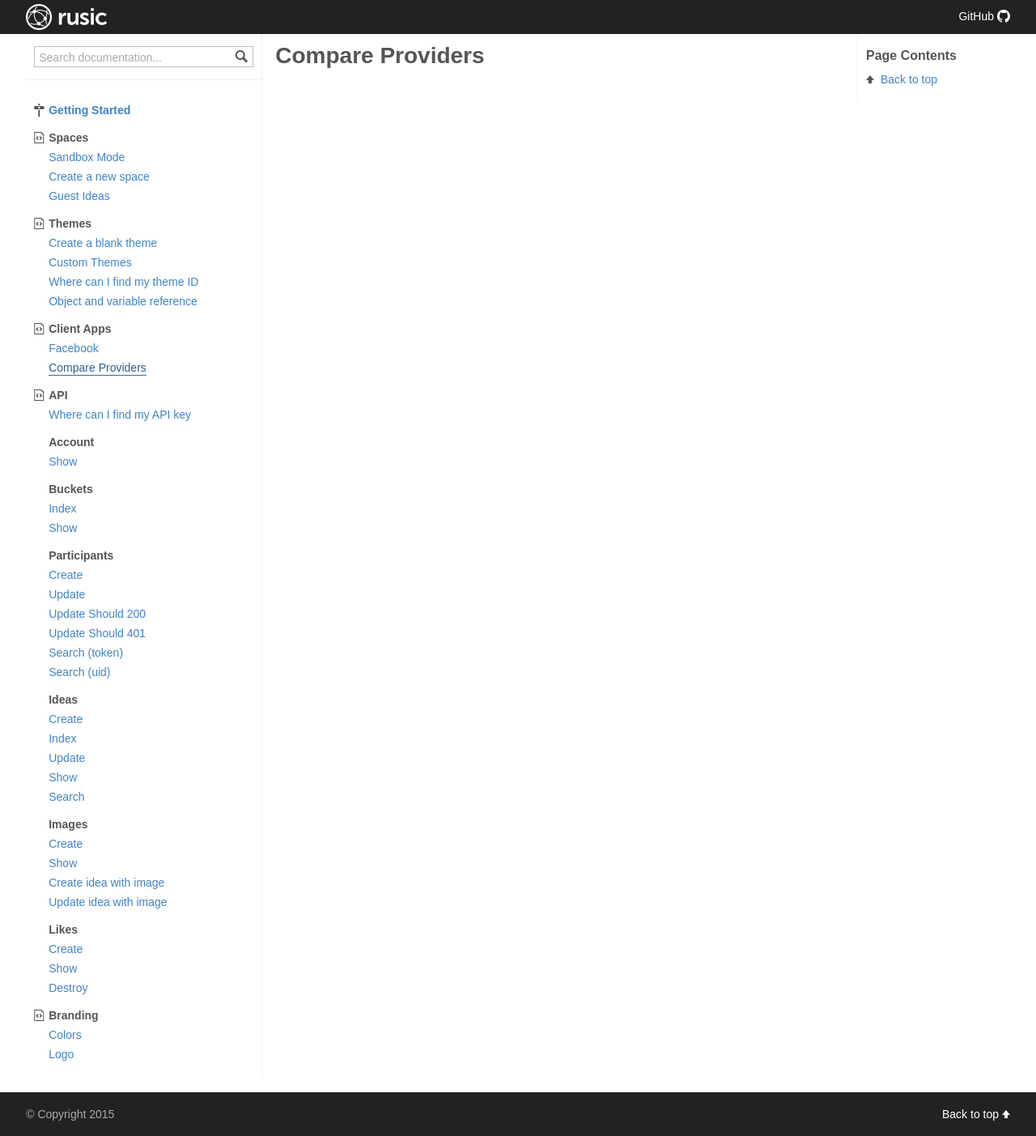
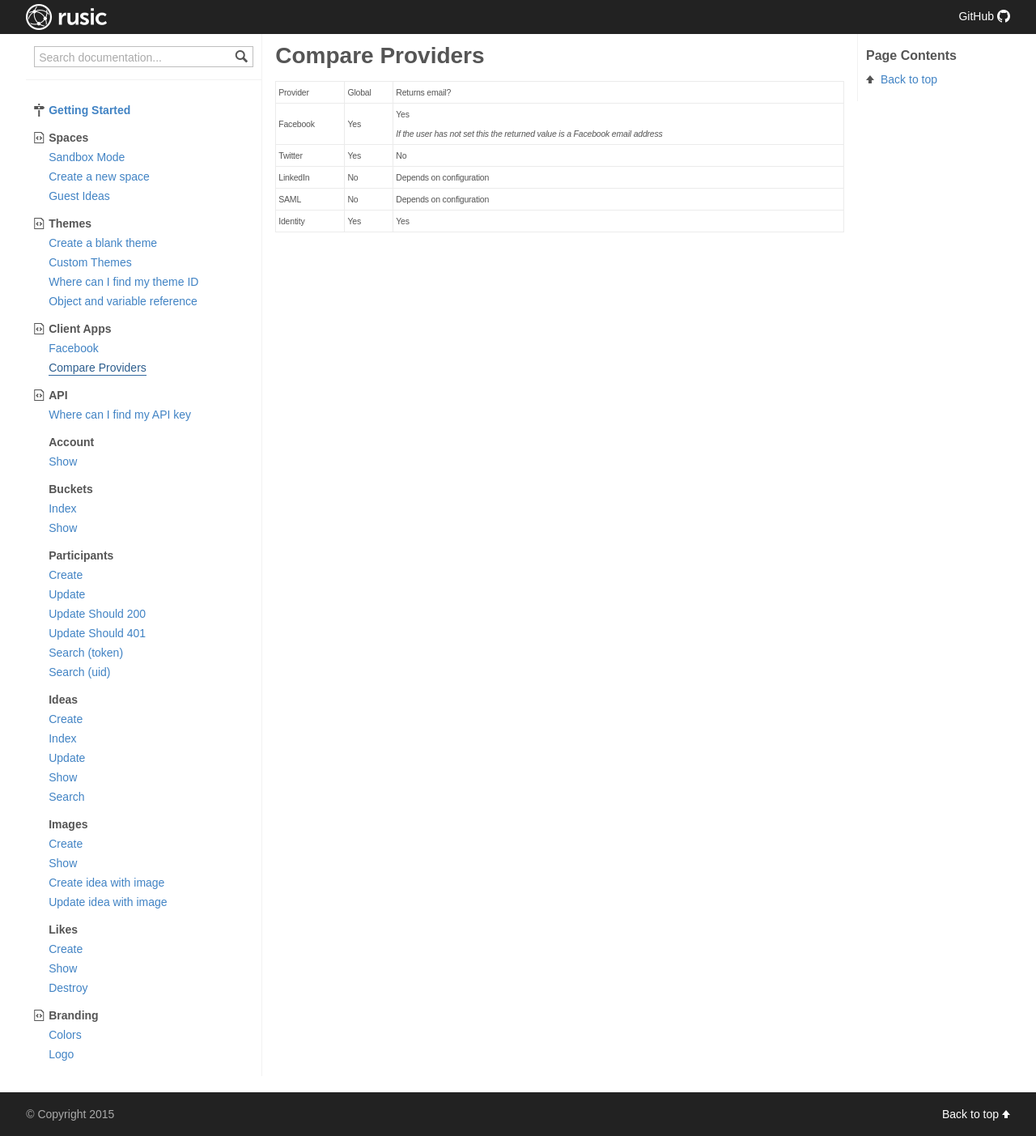
Before and after one commit to rusic/documentation, a Jekyll site: the page built from client-apps/compare-providers.md, in a window 1280 px wide. Shown: the whole page at 81% size. Built offline with Jekyll 4.4.1, drawn with Linux system fonts in a browser that asks for light colours.

Commit message:
Compare providers

```diff
--- a/client-apps/compare-providers.md
+++ b/client-apps/compare-providers.md
@@ -4,3 +4,42 @@ title: Compare Providers
 ---
 
 # Compare Providers
+
+{% raw %}
+<table>
+  <thead>
+    <tr>
+      <td>Provider</td>
+      <td>Global</td>
+      <td>Returns email?</td>
+    </tr>
+  </thead>
+  <tbody>
+    <tr>
+      <td>Facebook</td>
+      <td>Yes</td>
+      <td>Yes<br><i>If the user has not set this the returned value is a Facebook email address</i></td>
+    </tr>
+    <tr>
+      <td>Twitter</td>
+      <td>Yes</td>
+      <td>No</td>
+    </tr>
+    <tr>
+      <td>LinkedIn</td>
+      <td>No</td>
+      <td>Depends on configuration</td>
+    </tr>
+    <tr>
+      <td>SAML</td>
+      <td>No</td>
+      <td>Depends on configuration</td>
+    </tr>
+    <tr>
+      <td>Identity</td>
+      <td>Yes</td>
+      <td>Yes</td>
+    </tr>
+  </tbody>
+</table>
+{% endraw %}
```
